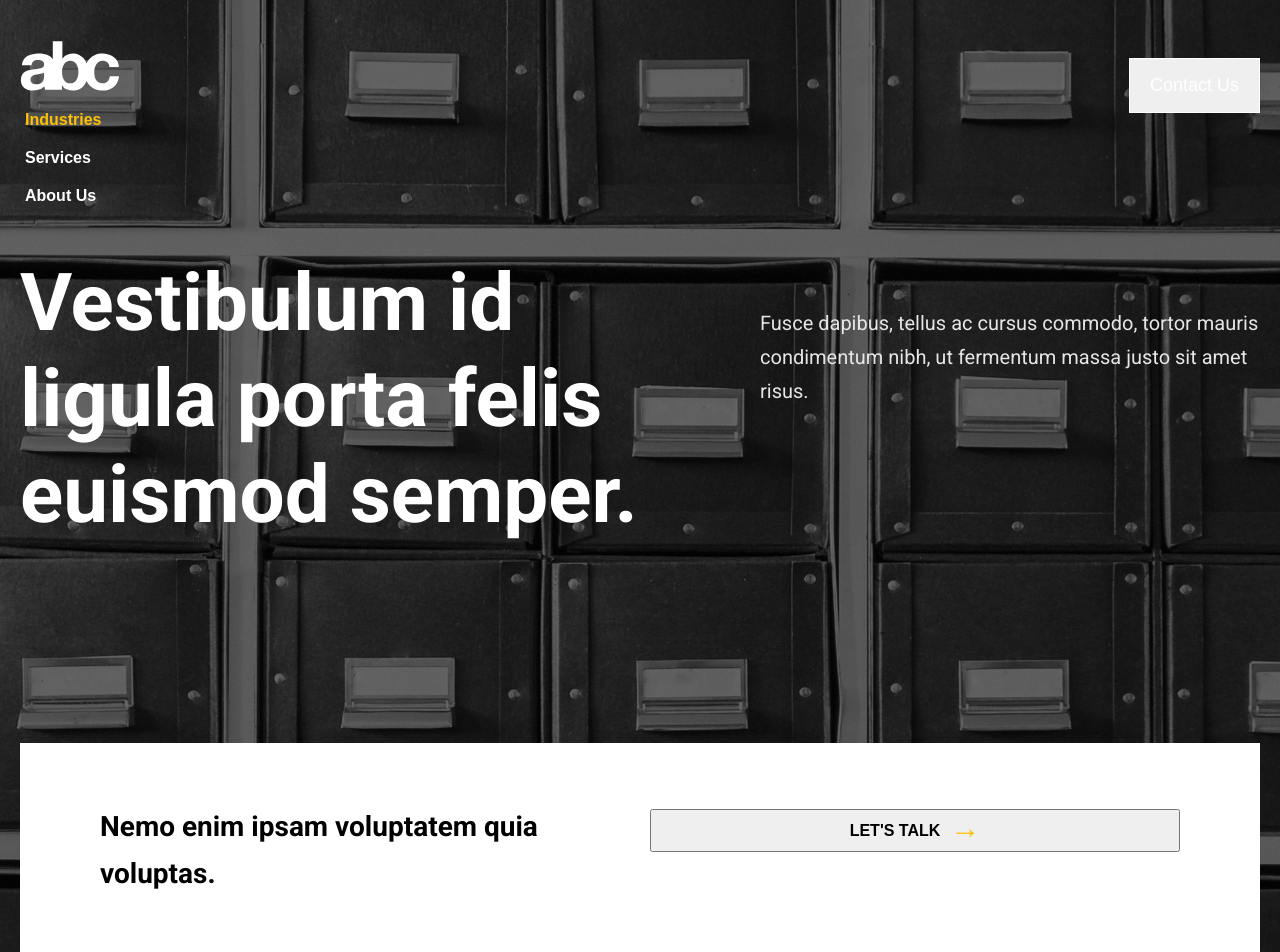
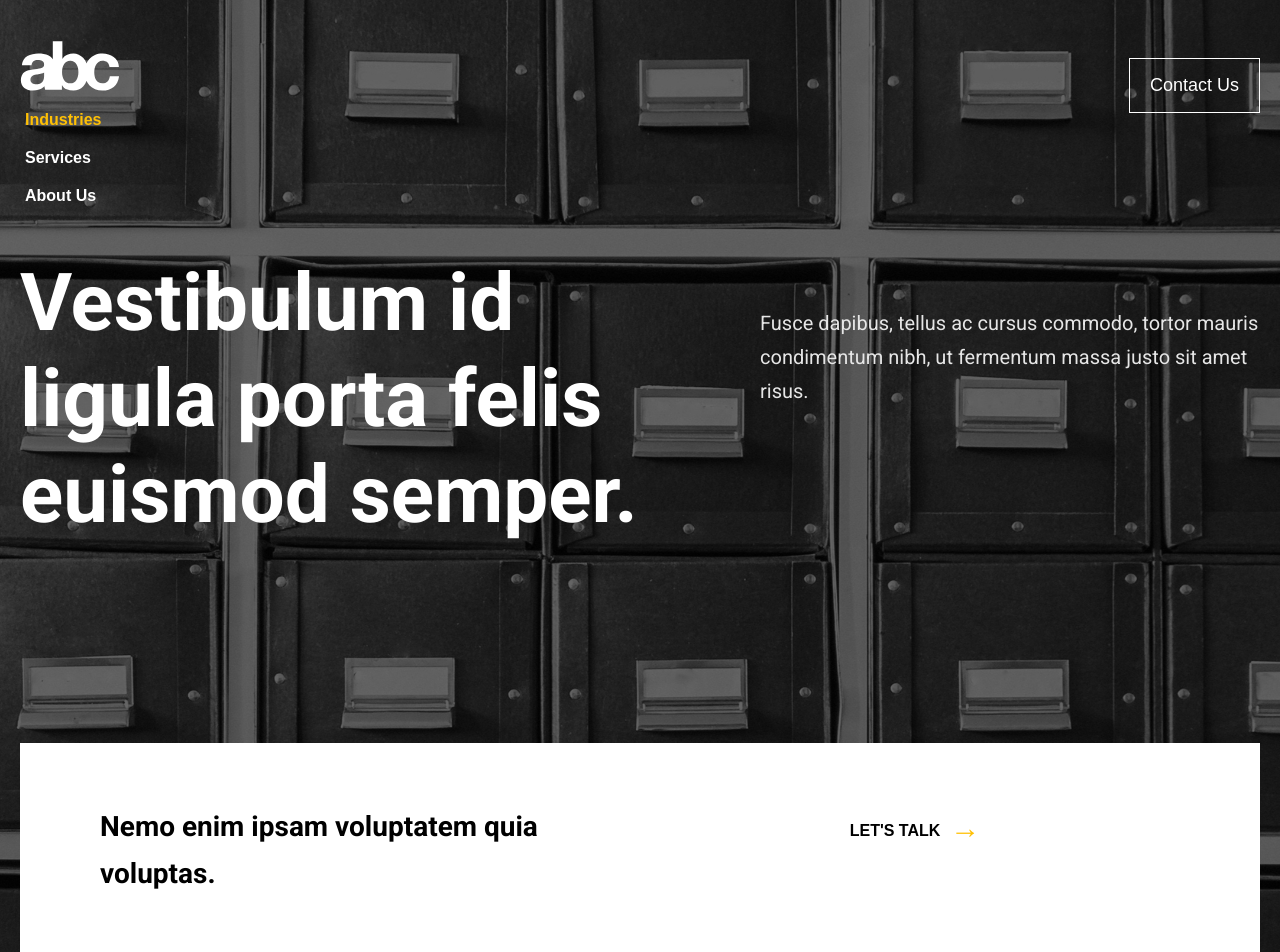
Before and after one commit to Kaleidics/abc, a React (Create React App) app: page / in a window 1280 px wide. Shown: the top 952 px of the page. Built offline with nearby package versions, Linux system fonts and the light colour scheme.

Commit message:
fix buttons

```diff
--- a/src/sass/components/_app-headline.scss
+++ b/src/sass/components/_app-headline.scss
@@ -68,6 +68,8 @@
     justify-content: center;
     align-items: center;
     cursor: pointer;
+    border: none;
+    background: none;
 
     @media (max-width: 800px) {
       & {
--- a/src/sass/components/_button.scss
+++ b/src/sass/components/_button.scss
@@ -6,5 +6,6 @@
   &--outline {
     color: $color-white;
     border: 1px solid $color-white;
+    background: none;
   }
 }
```
